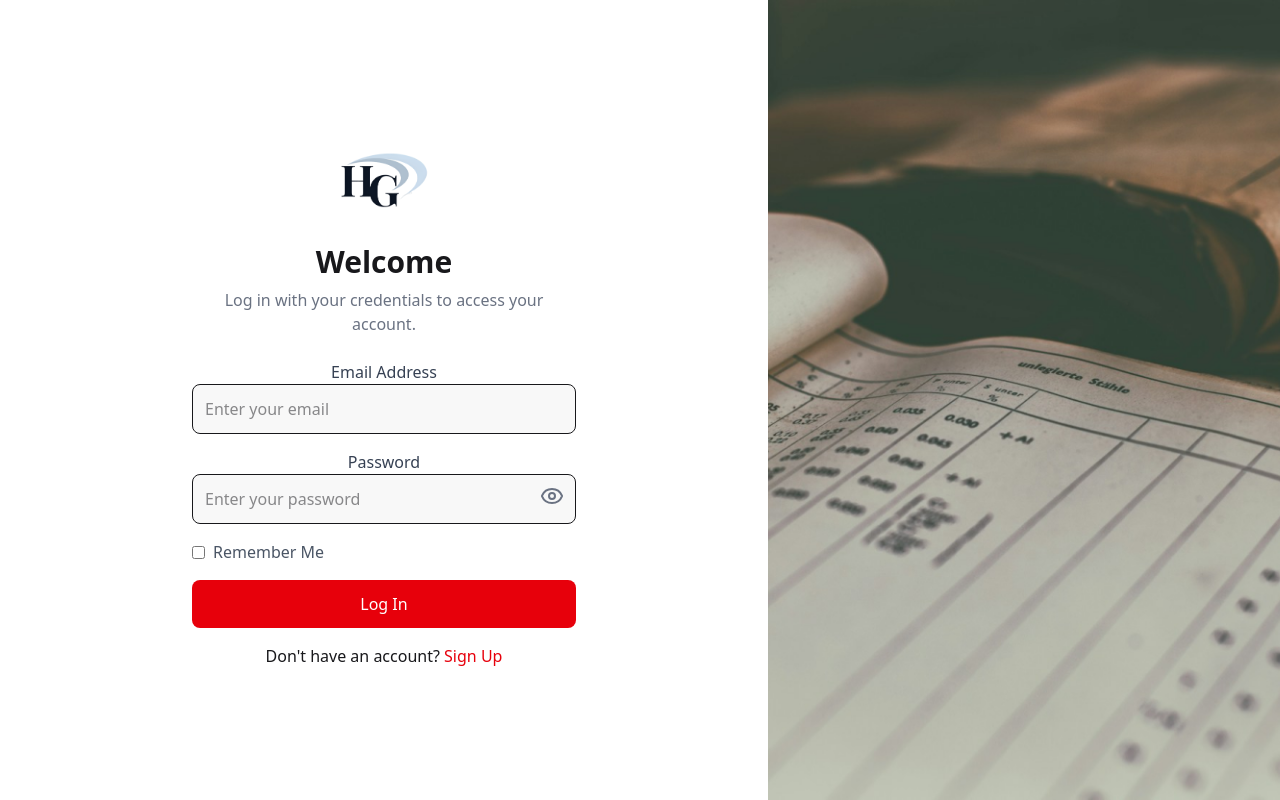
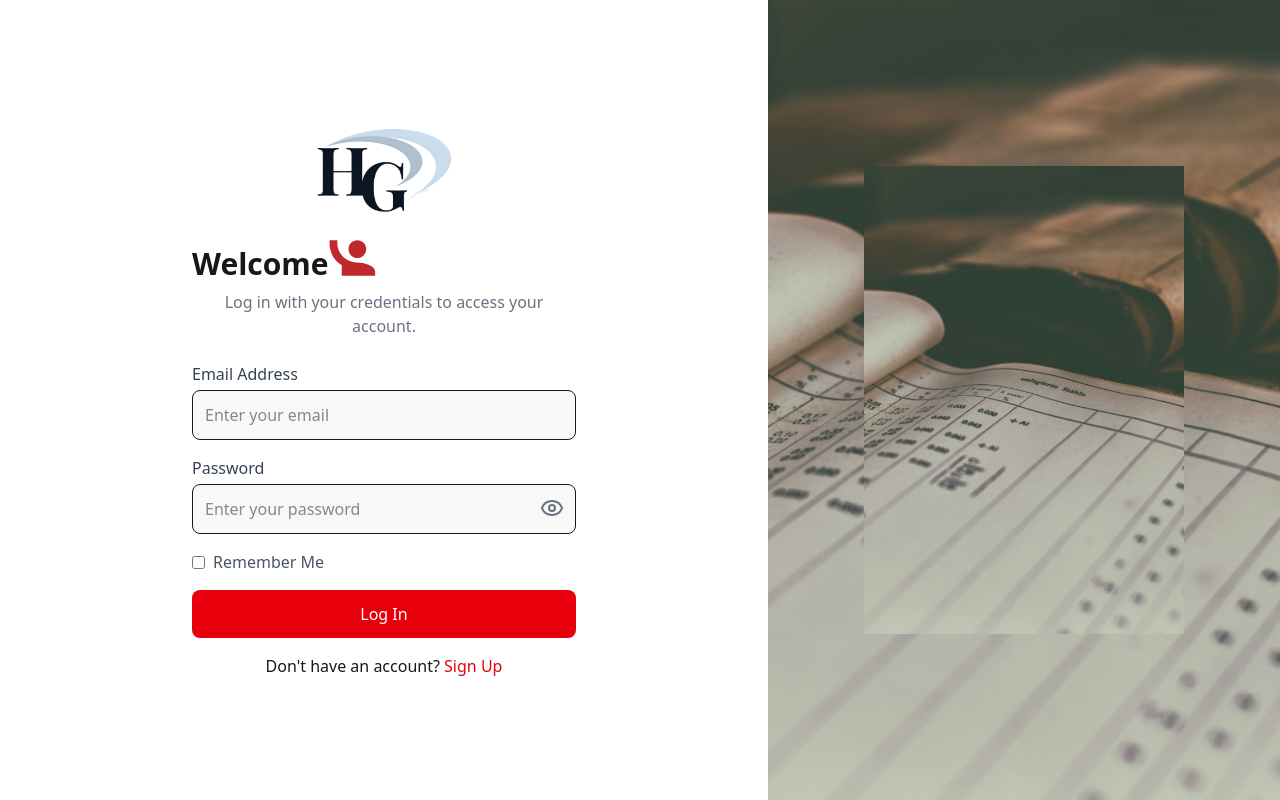
Before and after one commit to avijh2002/inventory, a React (Vite) app in the folder frontend/: page /login in a window 1280 px wide. Built offline with nearby package versions, Linux system fonts and the light colour scheme; no server answers.

Commit message:
pushing all code to deploy on onrender

```diff
--- a/frontend/src/pages/Login.jsx
+++ b/frontend/src/pages/Login.jsx
@@ -4,14 +4,12 @@ import { Eye, EyeOff } from "lucide-react";
 import { useAuthStore } from "../store/useAuthStore.js";
 import toast from "react-hot-toast";
 import logo from "../assets/logo.png";
+import authpic from "../assets/authpic.png";
+import authicon from "../assets/authicon.svg"
 
 const Login = () => {
   const [showPassword, setShowPassword] = useState(false);
-  const { authUser, isLoggingIn, login } = useAuthStore();
-
-  const togglePasswordVisibility = () => {
-    setShowPassword(!showPassword);
-  };
+  const { isLoggingIn, login } = useAuthStore();
 
   const [formData, setFormData] = useState({
     email: "",
@@ -25,33 +23,29 @@ const Login = () => {
   const validateForm = (formData) => {
     if (!formData.email.trim()) return toast.error("Email is required");
     if (!formData.password) return toast.error("Password is required");
-
     return true;
   };
 
   const handleSubmit = (e) => {
     e.preventDefault();
-    const success = validateForm(formData);
-
-    if (success === true) login(formData);
+    if (validateForm(formData)) login(formData);
   };
 
   return (
     <div className="flex h-screen">
+      {/* Left Section */}
       <div className="w-full md:w-3/5 flex flex-col justify-center items-center p-8">
-        <div className="max-w-sm w-full text-center">
-          <img
-            src={logo}
-            alt="Logo"
-            className="mx-auto mb-4 w-24 h-24 object-contain"
-          />
-          <h1 className="text-3xl font-semibold mb-2">Welcome</h1>
-          <p className="text-gray-500 mb-6">
+        <div className="max-w-sm w-full">
+          <img src={logo} alt="Logo" className="mx-auto mb-4 h-24 object-contain" />
+          <h1 className="text-3xl font-semibold mb-2 text-center flex items-end">Welcome <img src={authicon} alt="Auth" className="w-12 h-12" /></h1>
+          <p className="text-gray-500 mb-6 text-center">
             Log in with your credentials to access your account.
           </p>
+
           <form className="space-y-4" onSubmit={handleSubmit}>
+            {/* Email Field */}
             <div>
-              <label className="block text-gray-700">Email Address</label>
+              <label className="block text-gray-700 text-left mb-1">Email Address</label>
               <input
                 type="email"
                 name="email"
@@ -61,8 +55,10 @@ const Login = () => {
                 placeholder="Enter your email"
               />
             </div>
+
+            {/* Password Field */}
             <div className="relative">
-              <label className="block text-gray-700">Password</label>
+              <label className="block text-gray-700 text-left mb-1">Password</label>
               <input
                 type={showPassword ? "text" : "password"}
                 name="password"
@@ -73,18 +69,20 @@ const Login = () => {
               />
               <button
                 type="button"
-                onClick={togglePasswordVisibility}
-                className="absolute right-3 bottom-1 transform -translate-y-1/2 text-gray-500"
+                onClick={() => setShowPassword(!showPassword)}
+                className="absolute right-3 top-10 text-gray-500"
               >
                 {showPassword ? <EyeOff /> : <Eye />}
               </button>
             </div>
+
+            {/* Remember Me */}
             <div className="flex items-center">
               <input type="checkbox" id="remember" className="mr-2" />
-              <label htmlFor="remember" className="text-gray-600">
-                Remember Me
-              </label>
+              <label htmlFor="remember" className="text-gray-600">Remember Me</label>
             </div>
+
+            {/* Submit Button */}
             <button
               type="submit"
               className="w-full bg-red-600 text-white py-3 rounded-lg hover:bg-red-700"
@@ -93,21 +91,18 @@ const Login = () => {
               {isLoggingIn ? "Logging In..." : "Log In"}
             </button>
           </form>
+
           <p className="mt-4 text-center">
             Don't have an account?{" "}
-            <Link to="/signup" className="text-red-600">
-              Sign Up
-            </Link>
+            <Link to="/signup" className="text-red-600">Sign Up</Link>
           </p>
         </div>
       </div>
 
-      <div
-        className="hidden md:block w-2/5 h-screen bg-cover bg-center"
-        style={{
-          backgroundImage: "url('src/assets/authpic.png')",
-        }}
-      ></div>
+      {/* Right Section */}
+      <div className="hidden md:flex w-2/5 justify-center items-center bg-cover bg-center" style={{ backgroundImage: `url(${authpic})` }}>
+        <img src={authpic} alt="Auth" className="w-80 h-auto object-cover" />
+      </div>
     </div>
   );
 };
--- a/frontend/src/pages/SignupPage.jsx
+++ b/frontend/src/pages/SignupPage.jsx
@@ -3,7 +3,10 @@ import { useState } from "react";
 import { Eye, EyeOff, Loader2 } from "lucide-react";
 import { useAuthStore } from "../store/useAuthStore.js";
 import { toast } from "react-hot-toast";
-import logo from "../assets/logo.png"; // Import the logo image
+import logo from "../assets/logo.png";
+import authpic from "../assets/authpic.png";
+import authicon from "../assets/authicon.svg"
+
 
 const SignupPage = () => {
   const { authUser, isSigningUp, signup } = useAuthStore();
@@ -42,11 +45,9 @@ const SignupPage = () => {
     <div className="flex min-h-screen">
       <div className="w-full md:w-3/5 flex flex-col justify-center items-center bg-white ">
         <span className="text-red-600 ml-2">
-          <img src={logo} alt="Logo" className="w-30 h-30 object-contain " />
+          <img src={logo} alt="Logo" className="h-24 object-contain " />
         </span>
-        <h1 className="w-1/2 text-4xl font-bold text-black flex items-center gap-2">
-          Welcome
-        </h1>
+        <h1 className="text-3xl font-semibold mb-2 text-center flex items-end">Welcome <img src={authicon} alt="Auth" className="w-12 h-12" /></h1>
         <p className="w-1/2 text-gray-500 mt-2">
           Create an account and manage your inventory with ease.
         </p>
--- a/package.json
+++ b/package.json
@@ -1,7 +1,7 @@
 {
   "name": "backend",
   "version": "1.0.0",
-  "main": "backen/index.js",
+  "main": "backend/index.js",
   "type": "module",
   "scripts": {
     "build":"npm install && npm install --prefix frontend && npm run build --prefix frontend",
```
